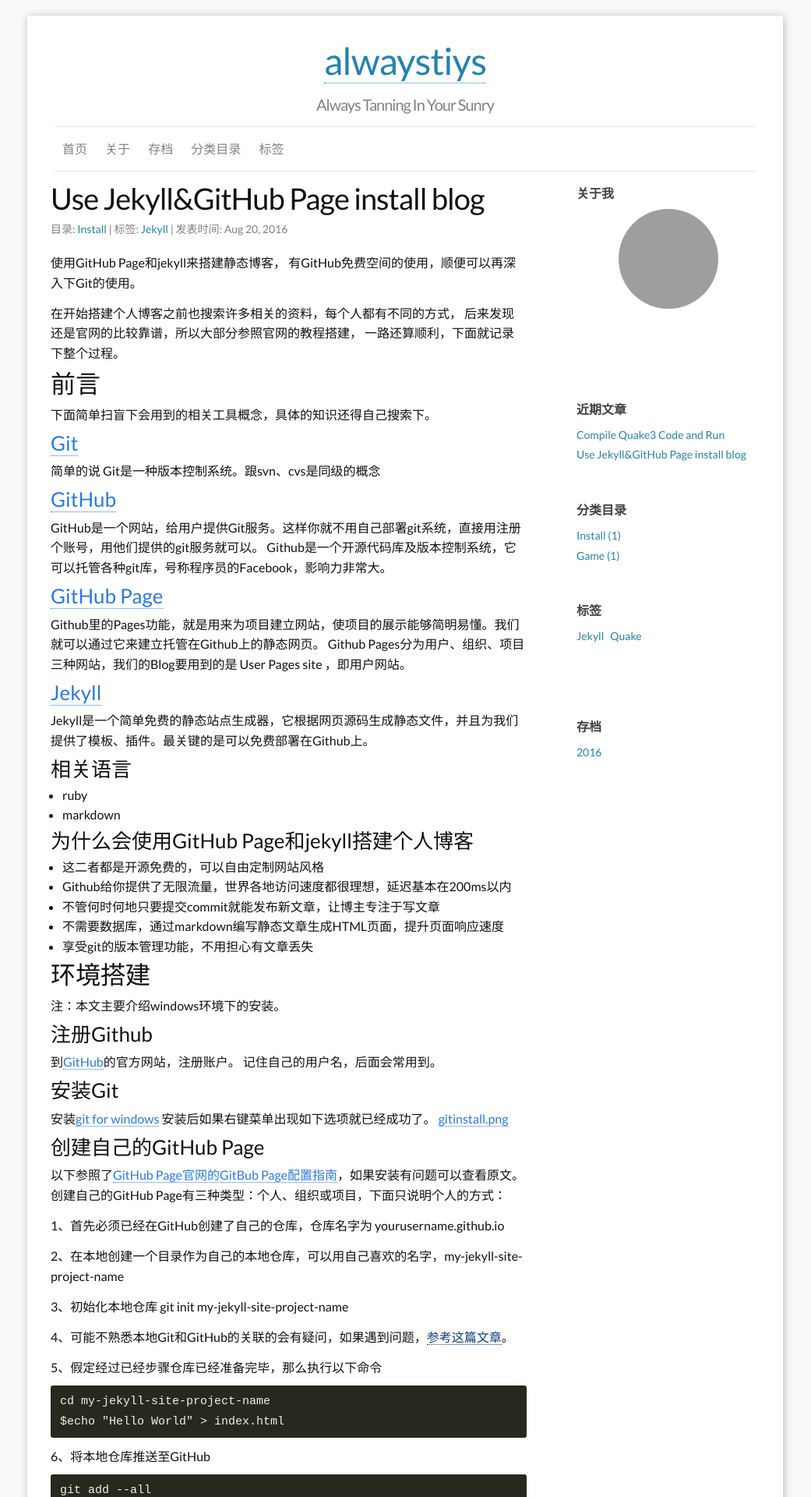
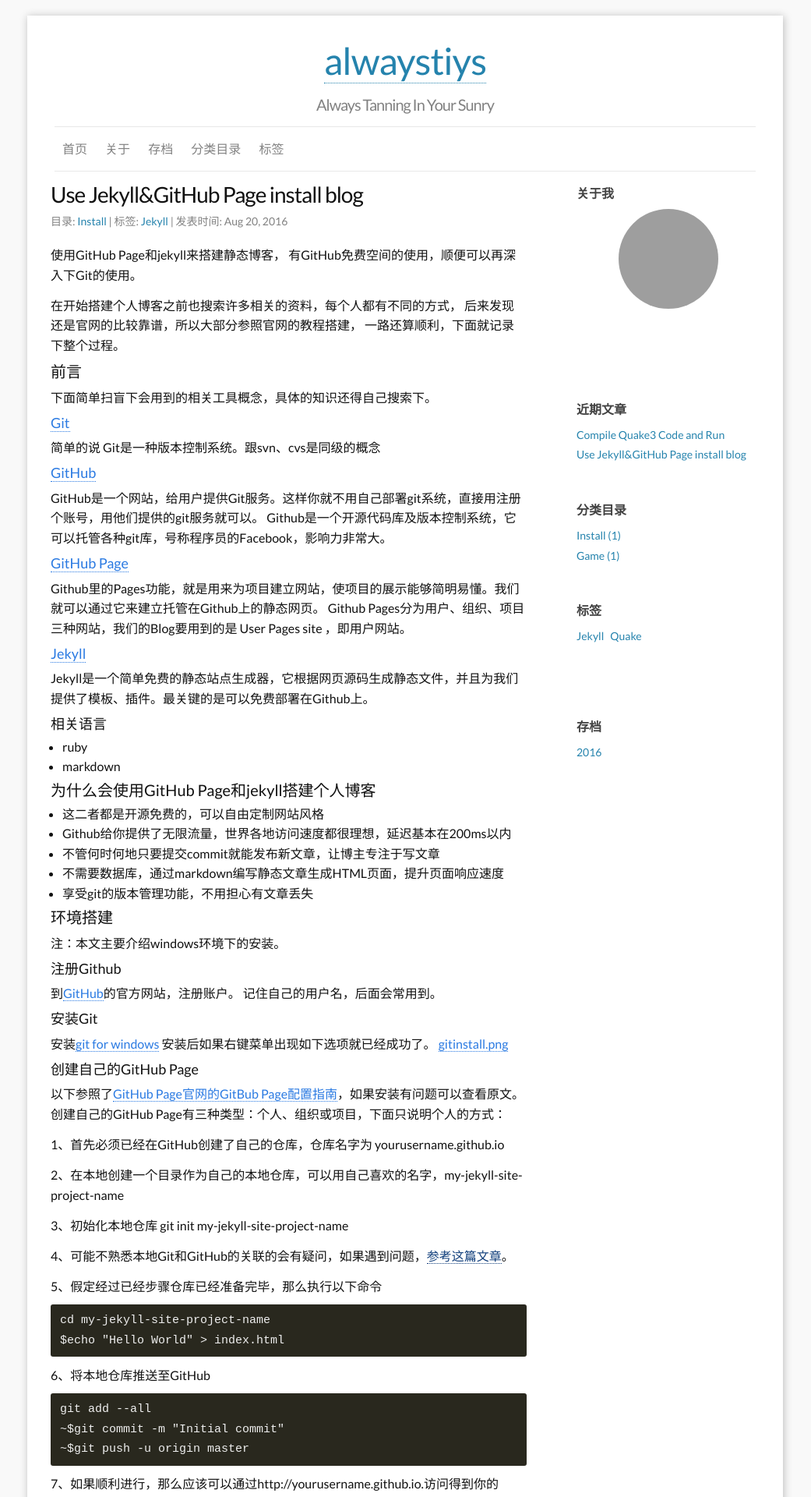
Before and after one commit to alwaystiys/alwaystiys.github.io, a Jekyll site: the page built from _posts/2016-08-20-Use Jekyll&GitHub Page install blog.md, in a window 1280 px wide. Shown: the top 1920 px of the page at 78% size, without its empty margins (120-1161 px from the left). Built offline with Jekyll 4.4.1, drawn with Linux system fonts in a browser that asks for light colours; comment, search, counter and statistics services are not loaded; grey boxes are pictures that could not be loaded.

Commit message:
change tpl style

```diff
--- a/_posts/2016-08-20-Use Jekyll&GitHub Page install blog.md
+++ b/_posts/2016-08-20-Use Jekyll&GitHub Page install blog.md
@@ -15,52 +15,51 @@ tags:
 后来发现还是官网的比较靠谱，所以大部分参照官网的教程搭建，
 一路还算顺利，下面就记录下整个过程。
 
-## 前言 ##
+#### 前言
 下面简单扫盲下会用到的相关工具概念，具体的知识还得自己搜索下。
 
-### [Git](https://git-scm.com/) ###
+##### [Git](https://git-scm.com/)
 简单的说 Git是一种版本控制系统。跟svn、cvs是同级的概念
 
-### [GitHub](https://github.com/)  ###
+##### [GitHub](https://github.com/)
 GitHub是一个网站，给用户提供Git服务。这样你就不用自己部署git系统，直接用注册个账号，用他们提供的git服务就可以。
 Github是一个开源代码库及版本控制系统，它可以托管各种git库，号称程序员的Facebook，影响力非常大。
 
-### [GitHub Page](https://pages.github.com/) ###
+##### [GitHub Page](https://pages.github.com/)
 Github里的Pages功能，就是用来为项目建立网站，使项目的展示能够简明易懂。我们就可以通过它来建立托管在Github上的静态网页。
 Github Pages分为用户、组织、项目三种网站，我们的Blog要用到的是 User Pages site ，即用户网站。
 
-### [Jekyll](http://jekyll.bootcss.com/) ###
+##### [Jekyll](http://jekyll.bootcss.com/)
 Jekyll是一个简单免费的静态站点生成器，它根据网页源码生成静态文件，并且为我们提供了模板、插件。最关键的是可以免费部署在Github上。
 
-### 相关语言 ###
+##### 相关语言
 * ruby
 * markdown
 
-### 为什么会使用GitHub Page和jekyll搭建个人博客 ###
+#### 为什么会使用GitHub Page和jekyll搭建个人博客
 * 这二者都是开源免费的，可以自由定制网站风格
 * Github给你提供了无限流量，世界各地访问速度都很理想，延迟基本在200ms以内
 * 不管何时何地只要提交commit就能发布新文章，让博主专注于写文章
 * 不需要数据库，通过markdown编写静态文章生成HTML页面，提升页面响应速度
 * 享受git的版本管理功能，不用担心有文章丢失
 
-## 环境搭建 ##
+#### 环境搭建
 
 注：本文主要介绍windows环境下的安装。
 
 
-### 注册Github ###
+##### 注册Github
 到[GitHub](https://github.com/)的官方网站，注册账户。
 记住自己的用户名，后面会常用到。
 
 
-### 安装Git ###
+##### 安装Git
 
 安装[git for windows](https://git-for-windows.github.io/)
 安装后如果右键菜单出现如下选项就已经成功了。
 [gitinstall.png](https://postimg.cc/image/wjlamo1b1/)
 
-
-### 创建自己的GitHub Page ###
+##### 创建自己的GitHub Page
 以下参照了[GitHub Page官网的GitBub Page配置指南](https://pages.github.com/)，如果安装有问题可以查看原文。
 创建自己的GitHub Page有三种类型：个人、组织或项目，下面只说明个人的方式：
 
@@ -89,7 +88,7 @@ git add --all
 8、打开网址后，你应该可以看到Hello World。个人GitBub Page就已经配置完毕了。接下来我们将配置本地Jekyll，配置成功后，本地可以执行测试，
 如果将Jekyll生成的网址上传到GitHub，那么访问你的GItHub Page就可以看得到个人创建的博客了。
 
-### 安装Jekyll本地编译环境 ###
+##### 安装Jekyll本地编译环境
 下文假定了你已经会用一些基本Git操作，如果暂时不熟悉可以了解下基本语法。
 以下参照了[GitHub Page官网的安装指南](https://help.github.com/articles/setting-up-your-github-pages-site-locally-with-jekyll/#step-2-install-jekyll-using-bundler)，
 如果安装有问题可以查看原文。
--- a/_sass/_base.scss
+++ b/_sass/_base.scss
@@ -1,7 +1,7 @@
 /**
  * Reset some basic elements
  */
-body, h1, h2, h3, h4,
+body, h1, h2, h3, h4, h5, h6,
 p, blockquote, pre, hr,
 dl, dd, ol, ul, figure {
   margin: 0;
@@ -28,7 +28,7 @@ body {
 /**
  * Set `margin-bottom` to maintain vertical rhythm
  */
-h1, h2, h3, h4,
+h1, h2, h3, h4, h5, h6,
 p, blockquote, pre,
 ul, ol, dl, figure,
 %vertical-rhythm {
--- a/_sass/_layout.scss
+++ b/_sass/_layout.scss
@@ -162,7 +162,7 @@
 
 .post-link {
   display: block;
-  font-size: 38px;//42px;
+  font-size: 28px;//42px;
 }
 
 
@@ -180,7 +180,7 @@
 }
 
 .post-title {
-  font-size: 38px;//42px;
+  font-size: 28px;//42px;
   letter-spacing: -1px;
   line-height: 1;
 
@@ -218,23 +218,23 @@
   p { padding:$spacing-unit/5 0; }
   //margin-bottom: $spacing-unit;
   h1 {
-    font-size: 38px;
+    font-size: 34px;
     line-height:1em;
     @include media-query($on-laptop){
-      font-size: 36px;
+      font-size: 32px;
     }
 
   }
   h2 {
-    font-size: 32px;
+    font-size: 30px;
     line-height:1em;
     @include media-query($on-laptop) {
-      font-size: 28px;
+      font-size: 26px;
     }
   }
 
   h3 {
-    font-size: 26px;
+    font-size: 24px;
     line-height:1em;
 
     @include media-query($on-laptop) {
@@ -248,6 +248,24 @@
 
     @include media-query($on-laptop) {
       font-size: 18px;
+    }
+  }
+
+  h5 {
+    font-size: 18px;
+    line-height:1em;
+
+    @include media-query($on-laptop) {
+      font-size: 16px;
+    }
+  }
+
+  h6 {
+    font-size: 16px;
+    line-height:1em;
+
+    @include media-query($on-laptop) {
+      font-size: 14px;
     }
   }
 }
```
Also changed, not shown: _posts/2016-09-25-Compile Quake3 Code and Run.md (+2 -4 lines), 1 other file.
